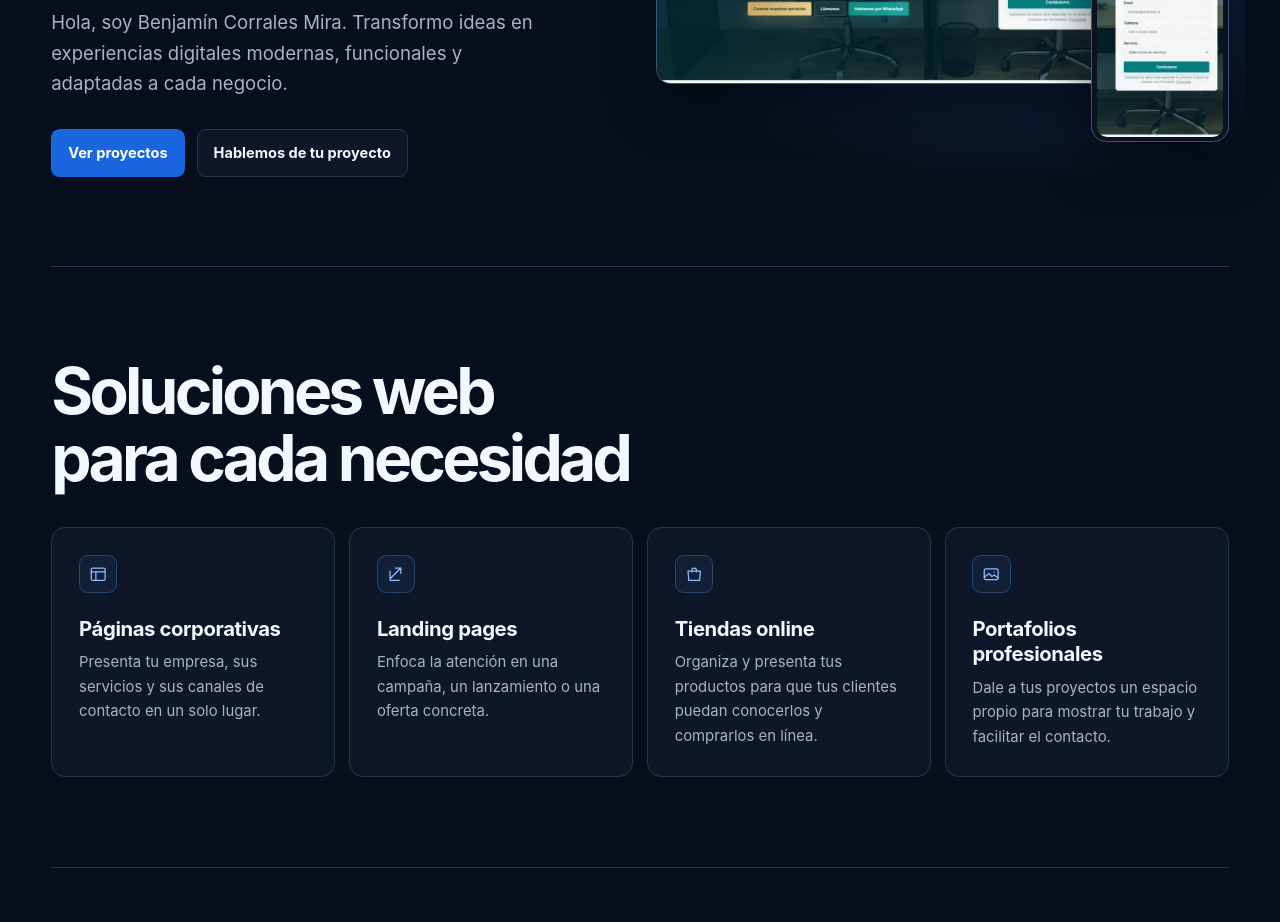
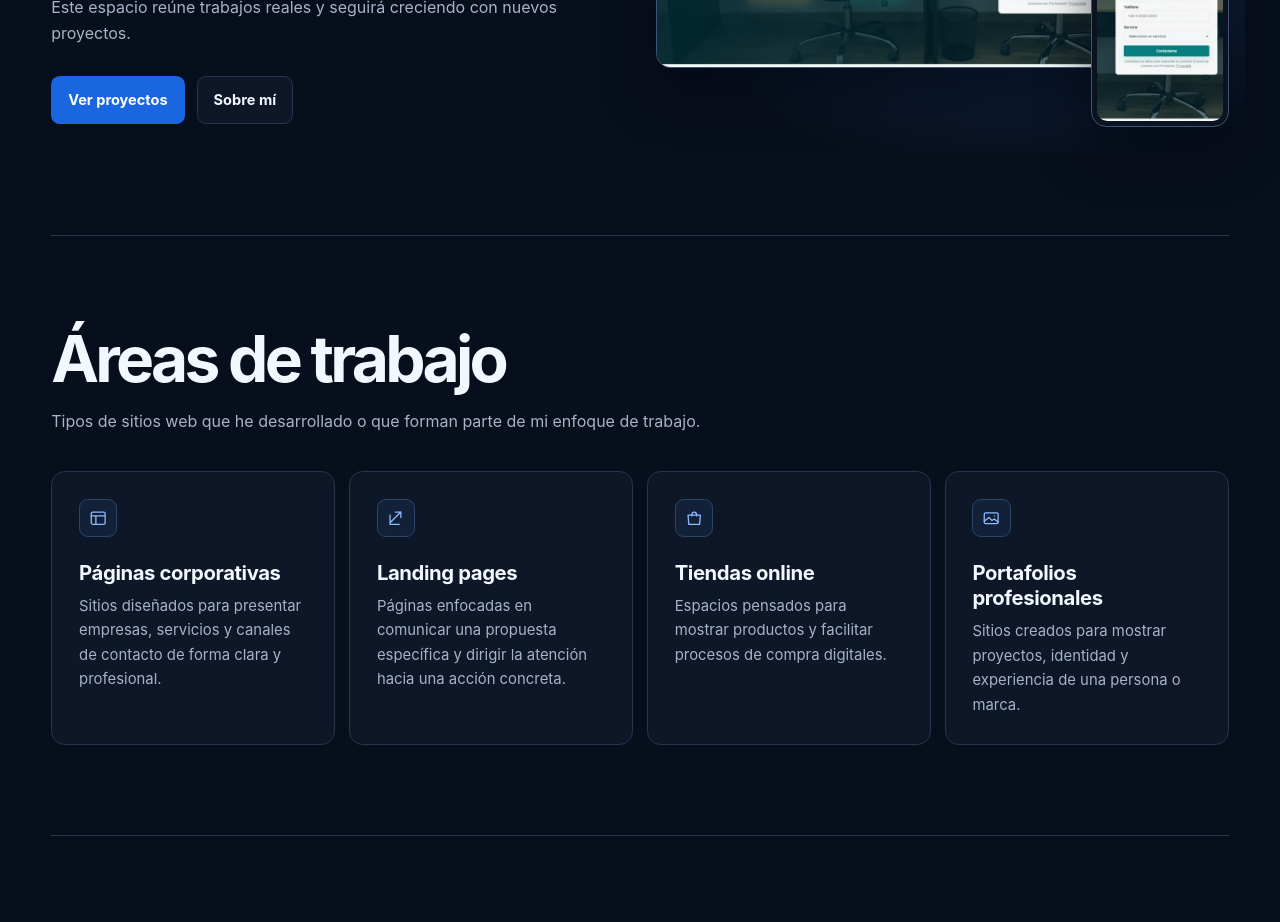
Before and after one commit to AnymuzzOps/BCM, a plain HTML site: page index.html in a window 1280 px wide. Shown: the part 461-1383 px from the top of the page. Drawn offline with Linux system fonts and the light colour scheme.

Commit message:
Reorienta el contenido como portafolio personal

```diff
--- a/index.html
+++ b/index.html
@@ -4,11 +4,11 @@
   <meta charset="utf-8">
   <meta name="viewport" content="width=device-width, initial-scale=1">
   <meta name="theme-color" content="#07111F">
-  <meta name="description" content="Portafolio de Benjamín Corrales Mira, desarrollador de páginas web modernas y funcionales para negocios y profesionales.">
+  <meta name="description" content="Portafolio personal de Benjamín Corrales Mira, con proyectos de desarrollo web y sus áreas de trabajo.">
   <meta property="og:type" content="website">
   <meta property="og:locale" content="es_CL">
   <meta property="og:title" content="Benjamín Corrales Mira · Desarrollo web">
-  <meta property="og:description" content="Conoce mis proyectos de desarrollo web y mi trabajo con negocios y profesionales.">
+  <meta property="og:description" content="Conoce mis proyectos de desarrollo web y las áreas que forman parte de mi enfoque de trabajo.">
   <title>Benjamín Corrales Mira · Desarrollo web</title>
   <link rel="stylesheet" href="./styles.css">
   <script type="module" src="./portfolio.js"></script>
@@ -29,11 +29,12 @@
     <section id="inicio" class="hero" aria-labelledby="titulo">
       <div class="wrap hero-inner">
         <div class="hero-copy">
-          <h1 id="titulo">Diseño y desarrollo páginas web para impulsar tu <em>presencia digital.</em></h1>
-          <p class="lead">Hola, soy Benjamín Corrales Mira. Transformo ideas en experiencias digitales modernas, funcionales y adaptadas a cada negocio.</p>
+          <h1 id="titulo">Portafolio de <em>desarrollo web</em></h1>
+          <p class="lead">Hola, soy Benjamín Corrales Mira. Aquí comparto proyectos web que he desarrollado, combinando diseño, funcionalidad y una experiencia digital moderna.</p>
+          <p class="muted">Este espacio reúne trabajos reales y seguirá creciendo con nuevos proyectos.</p>
           <div class="actions">
             <a class="button primary" href="#proyectos">Ver proyectos</a>
-            <a class="button secondary" href="#contacto">Hablemos de tu proyecto</a>
+            <a class="button secondary" href="#sobre-mi">Sobre mí</a>
           </div>
         </div>
         <div class="hero-art" aria-hidden="true">
@@ -51,28 +52,29 @@
     <section id="servicios" class="section services" aria-labelledby="servicios-titulo">
       <div class="wrap">
         <div class="intro">
-          <h2 id="servicios-titulo">Soluciones web para cada necesidad</h2>
+          <h2 id="servicios-titulo">Áreas de trabajo</h2>
+          <p class="muted">Tipos de sitios web que he desarrollado o que forman parte de mi enfoque de trabajo.</p>
         </div>
         <ul class="service-grid">
           <li>
             <svg aria-hidden="true" viewBox="0 0 24 24"><rect x="3" y="4" width="18" height="16" rx="2"/><path d="M3 9h18m-12 0v11"/></svg>
             <h3>Páginas corporativas</h3>
-            <p>Presenta tu empresa, sus servicios y sus canales de contacto en un solo lugar.</p>
+            <p>Sitios diseñados para presentar empresas, servicios y canales de contacto de forma clara y profesional.</p>
           </li>
           <li>
             <svg aria-hidden="true" viewBox="0 0 24 24"><path d="M4 18 18 4m-7 0h7v7M4 8v12h12"/></svg>
             <h3>Landing pages</h3>
-            <p>Enfoca la atención en una campaña, un lanzamiento o una oferta concreta.</p>
+            <p>Páginas enfocadas en comunicar una propuesta específica y dirigir la atención hacia una acción concreta.</p>
           </li>
           <li>
             <svg aria-hidden="true" viewBox="0 0 24 24"><path d="M4 8h16l-1 12H5L4 8Zm5 1V7a3 3 0 0 1 6 0v2"/></svg>
             <h3>Tiendas online</h3>
-            <p>Organiza y presenta tus productos para que tus clientes puedan conocerlos y comprarlos en línea.</p>
+            <p>Espacios pensados para mostrar productos y facilitar procesos de compra digitales.</p>
           </li>
           <li>
             <svg aria-hidden="true" viewBox="0 0 24 24"><rect x="3" y="5" width="18" height="14" rx="2"/><path d="m3 16 6-5 4 4 3-2 5 4M16 9h.01"/></svg>
             <h3>Portafolios profesionales</h3>
-            <p>Dale a tus proyectos un espacio propio para mostrar tu trabajo y facilitar el contacto.</p>
+            <p>Sitios creados para mostrar proyectos, identidad y experiencia de una persona o marca.</p>
           </li>
         </ul>
       </div>
@@ -82,7 +84,7 @@
       <div class="wrap">
         <div class="intro">
           <h2 id="proyectos-titulo">Mis proyectos</h2>
-          <p class="muted">Una selección de páginas web que he desarrollado, enfocadas en ofrecer experiencias digitales modernas y funcionales.</p>
+          <p class="muted">Una selección de trabajos web desarrollados con enfoque en diseño, claridad y funcionalidad.</p>
         </div>
         <div id="project-list" class="project-list"></div>
         <noscript><p><a href="https://myrconsultores.cl/" target="_blank" rel="noopener noreferrer">Visitar M&amp;R Consultores (abre en otra pestaña)</a></p></noscript>
@@ -99,8 +101,8 @@
     <section id="contacto" class="section contact" aria-labelledby="contacto-titulo">
       <div class="wrap contact-panel">
         <p class="contact-label">Contacto</p>
-        <h2 id="contacto-titulo">¿Listo para llevar tu idea a la web?</h2>
-        <p class="muted">Cuéntame qué necesitas y conversemos sobre cómo crear una solución digital para tu proyecto.</p>
+        <h2 id="contacto-titulo">Este portafolio seguirá creciendo</h2>
+        <p class="muted">Pronto seguiré sumando nuevos proyectos y también habilitaré mis canales de contacto para compartir más sobre mi trabajo.</p>
         <div id="contact-links" class="actions" hidden></div>
         <p id="contact-status" class="contact-status">Canales de contacto disponibles próximamente.</p>
       </div>
```
